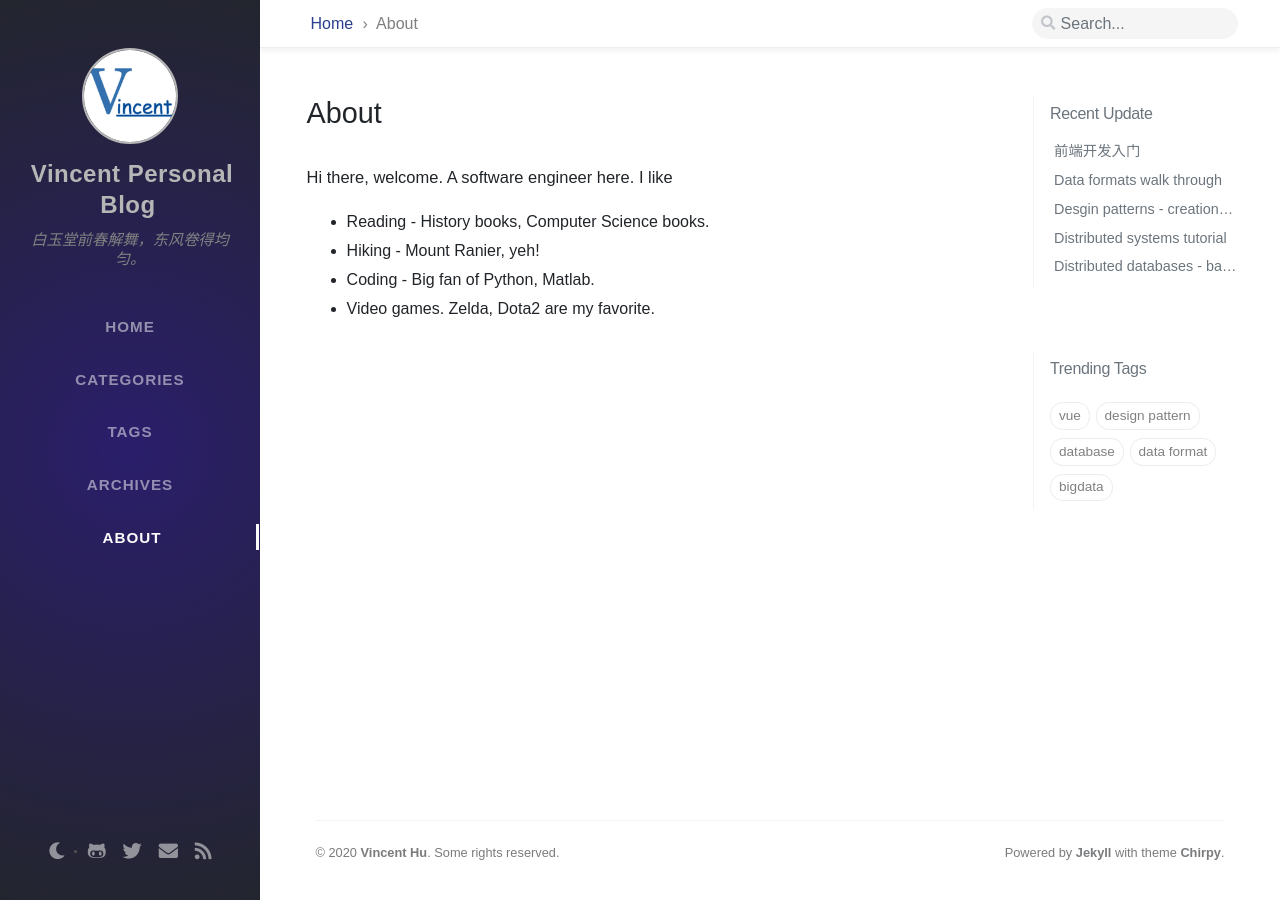
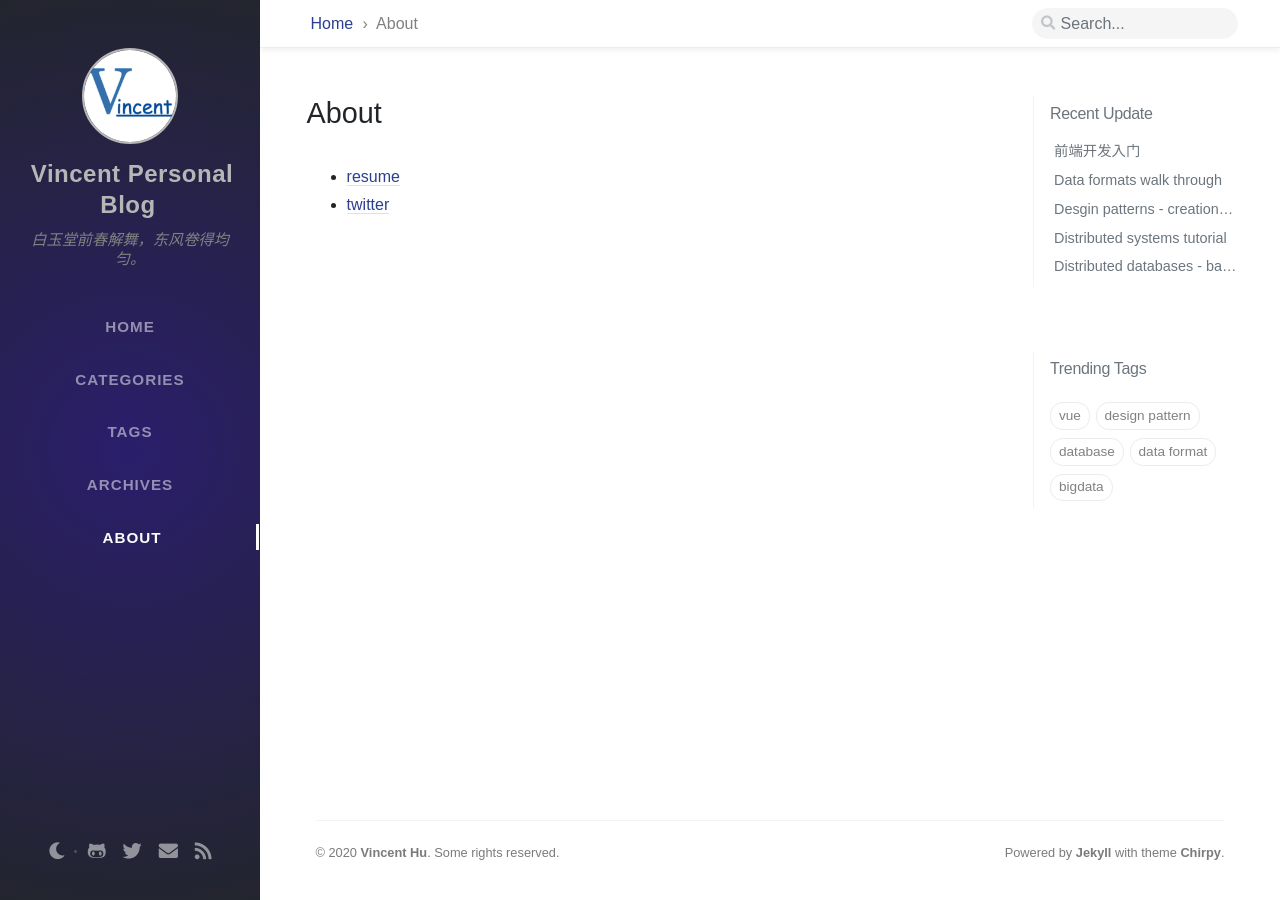
Before and after one commit to hpxstarry/hpxstarry.github.io, a Jekyll site: the page built from tabs/about.md, in a window 1280 px wide. Built offline with Jekyll 4.4.1, drawn with Linux system fonts in a browser that asks for light colours; nearby versions of some CDN libraries; some web fonts are replaced; comment, search, counter and statistics services are not loaded.

Commit message:
Add resume

```diff
--- a/tabs/about.md
+++ b/tabs/about.md
@@ -1,9 +1,5 @@
 ---
 title: About
 ---
-
-Hi there, welcome. A software engineer here. I like
-* Reading - History books, Computer Science books.
-* Hiking - Mount Ranier, yeh!
-* Coding - Big fan of Python, Matlab.
-* Video games. Zelda, Dota2 are my favorite.
+* <a href="/assets/pdf/resume.pdf">resume</a>
+*  <a href="https://twitter.com/NightNoStar">twitter</a>
```
Also changed, not shown: _posts/2020-03-04-data-formats-walk-through.md (+1 -1 lines), _posts/2020-03-10-distributed-systems-tutorial.md (+1 -1 lines), assets/img/blog/data_format_overview.png (renamed from assets/images/data_format_overview.png), assets/img/blog/distributed_systems_overview.png (renamed from assets/images/distributed_systems_overview.png), 1 other file.
